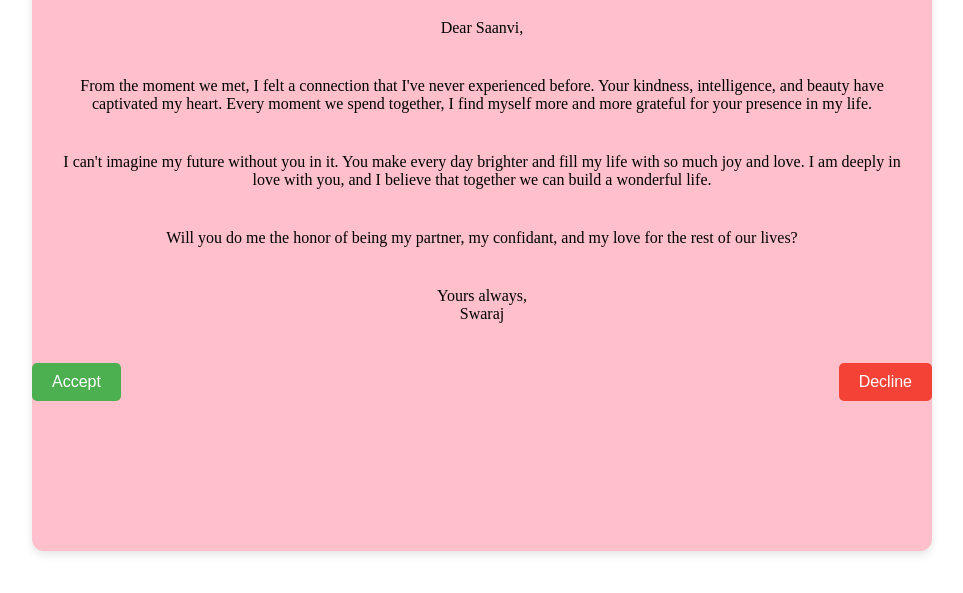
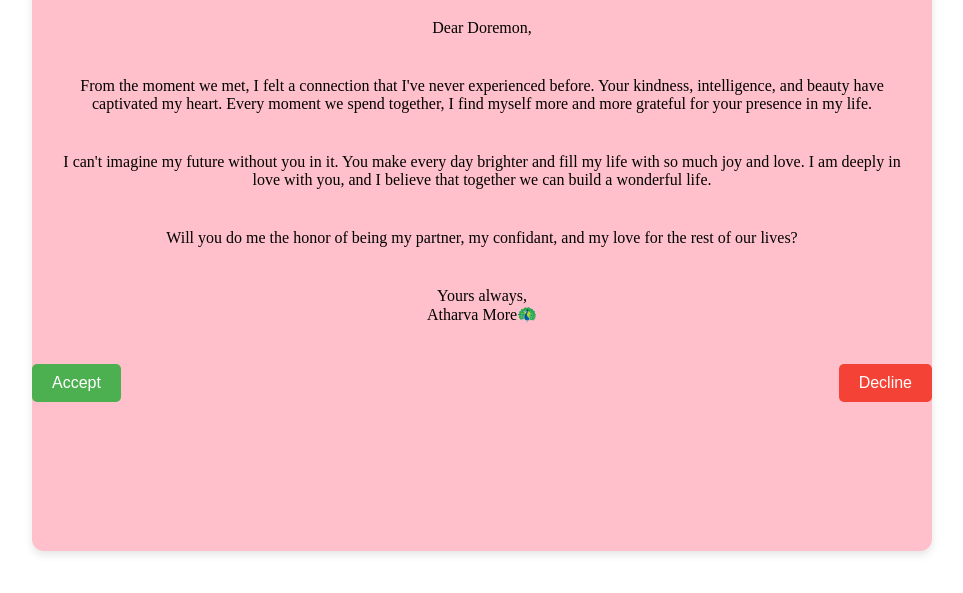
Before and after one commit to AtharvaSurve28/My-personal-Card, a plain HTML site: page index.html in a window 1280 px wide. Shown: the part 199-792 px from the top of the page, without its empty margins (158-1121 px from the left). Drawn offline with Linux system fonts and the light colour scheme.

Commit message:
Update index.html

```diff
--- a/index.html
+++ b/index.html
@@ -15,7 +15,7 @@
                     <h1>For You ❤️</h1>
                 </div>
                 <div class="card-body">
-                    <p>Dear Saanvi,</p>
+                    <p>Dear Doremon,</p>
                     <p>
                         From the moment we met, I felt a connection that I've never experienced before. Your kindness, intelligence, and beauty have captivated my heart. Every moment we spend together, I find myself more and more grateful for your presence in my life.
                     </p>
@@ -25,7 +25,7 @@
                     <p>Will you do me the honor of being my partner, my confidant, and my love for the rest of our lives?</p>
                     <p>
                         Yours always,<br>
-                        Swaraj
+                        Atharva More🦚
                     </p>
                     <div class="button-container">
                         <button class="accept-btn" onclick="handleAccept()">Accept</button>
```
